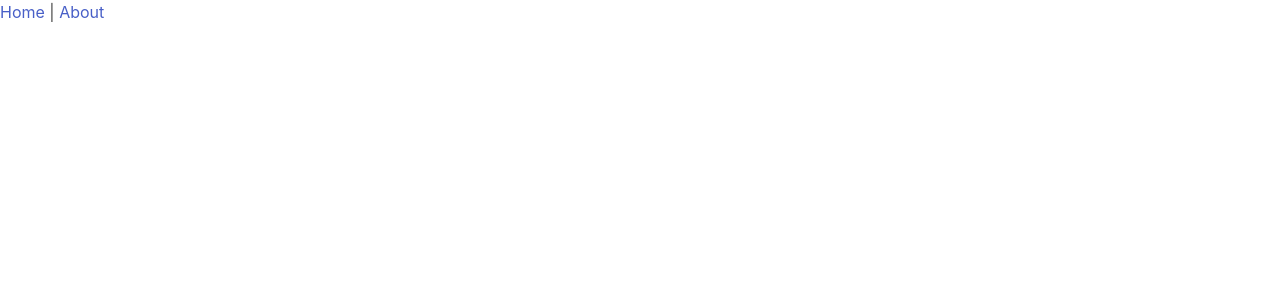
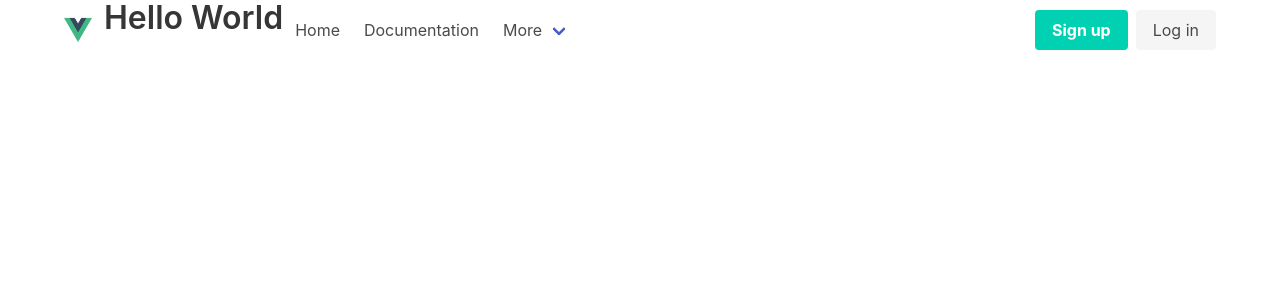
Before and after one commit to Infonox/2021Fall, a Vue app in the folder client/: page /login in a window 1280 px wide. Before the commit this address had no page. Shown: the top 300 px of the page. Built offline with nearby package versions, Linux system fonts and the light colour scheme.

Commit message:
Added a Navbar.vue and Loginbadge.vue componenet, the loginbadge isnt being used right now until further Implementation

```diff
--- a/client/src/App.vue
+++ b/client/src/App.vue
@@ -1,18 +1,21 @@
 <template>
-  <div id="nav">
-    <router-link to="/">Home</router-link> |
-    <router-link to="/about">About</router-link>
+  <div class="container">
+    <Nav />
+
+    <router-view />
   </div>
-  <router-view />
+
 </template>
 
 <style lang="scss">
-
 </style>
 
  <script>
+import Nav from "./components/Nav.vue";
 
- export default {
-
- };
- </script>
+export default {
+  components: {
+    Nav,
+  },
+};
+</script>
--- /dev/null
+++ b/client/src/components/LoginBadge.vue
@@ -0,0 +1,40 @@
+<template>
+  <div class="buttons" v-if="!user">
+    <a class="button is-primary">
+      <strong>Sign up</strong>
+    </a>
+    <a class="button is-light" @click="login"> Log in </a>
+  </div>
+  <div v-else>
+      Hello {{name}} {{user.LastName}}
+
+
+  </div>
+</template>
+
+<script>
+
+import Session, { Login } from "../services/session";
+
+export default {
+
+    data: ()=>({
+
+        user: Session.user
+    }),
+    methods: {
+        login(){
+            Login();
+        }
+    },
+    computed:{
+        name(){
+            return this.user.FirstName + ' ' + this.user.LastName;
+        }
+    }
+
+}
+</script>
+
+<style>
+</style>
--- /dev/null
+++ b/client/src/components/Nav.vue
@@ -0,0 +1,74 @@
+<template>
+  <nav class="navbar" role="navigation" aria-label="main navigation">
+    <div class="navbar-brand">
+      <a class="navbar-item" href="https://bulma.io">
+        <img src="../assets/logo.png" />
+      </a>
+      <h3 class="title">Hello World</h3>
+
+      <a
+        role="button"
+        class="navbar-burger"
+        aria-label="menu"
+        aria-expanded="false"
+        :class="{ 'is-active': isActive }"
+        @click="isActive = !isActive"
+      >
+        <span aria-hidden="true"></span>
+        <span aria-hidden="true"></span>
+        <span aria-hidden="true"></span>
+      </a>
+    </div>
+
+    <div id="navbarBasicExample" class="navbar-menu" :class="{ 'is-active': isActive }">
+      <div class="navbar-start">
+        <a class="navbar-item"> Home </a>
+
+        <a class="navbar-item"> Documentation </a>
+
+        <div class="navbar-item has-dropdown is-hoverable">
+          <a class="navbar-link"> More </a>
+
+          <div class="navbar-dropdown">
+            <a class="navbar-item"> About </a>
+            <a class="navbar-item"> Jobs </a>
+            <a class="navbar-item"> Contact </a>
+            <hr class="navbar-divider" />
+            <a class="navbar-item"> Report an issue </a>
+          </div>
+        </div>
+      </div>
+
+      <div class="navbar-end">
+        <div class="navbar-item">
+          <div class="buttons">
+            <a class="button is-primary">
+              <strong>Sign up</strong>
+            </a>
+            <a class="button is-light"> Log in </a>
+          </div>
+        </div>
+      </div>
+    </div>
+  </nav>
+</template>
+
+<script>
+//import LoginBadge from "./LoginBadge.vue";
+
+export default {
+  data() {
+    return {
+      //global data for this component
+
+      isActive: false,
+    };
+  },
+  components: {
+    //LoginBadge,
+  },
+};
+</script>
+
+<style>
+</style>
--- a/package.json
+++ b/package.json
@@ -9,7 +9,6 @@
   "scripts": {
     "test": "echo \"Error: no test specified\" && exit 1",
     "dev": "npx nodemon --watch server server/index"
-
   },
   "repository": {
     "type": "git",
```
Also changed, not shown: client/src/services/session.js (added, +17 -0 lines), 1 other file (tests, documents, lock files or other folders).
